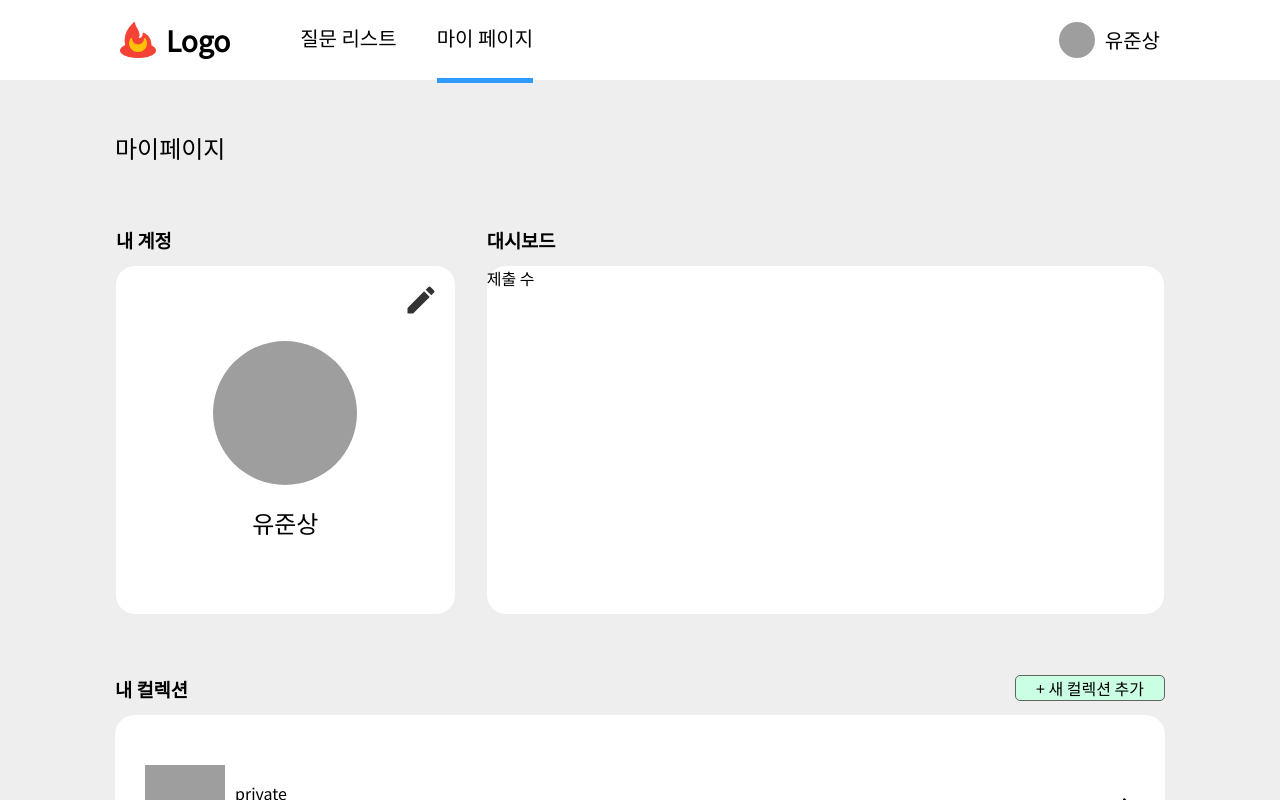
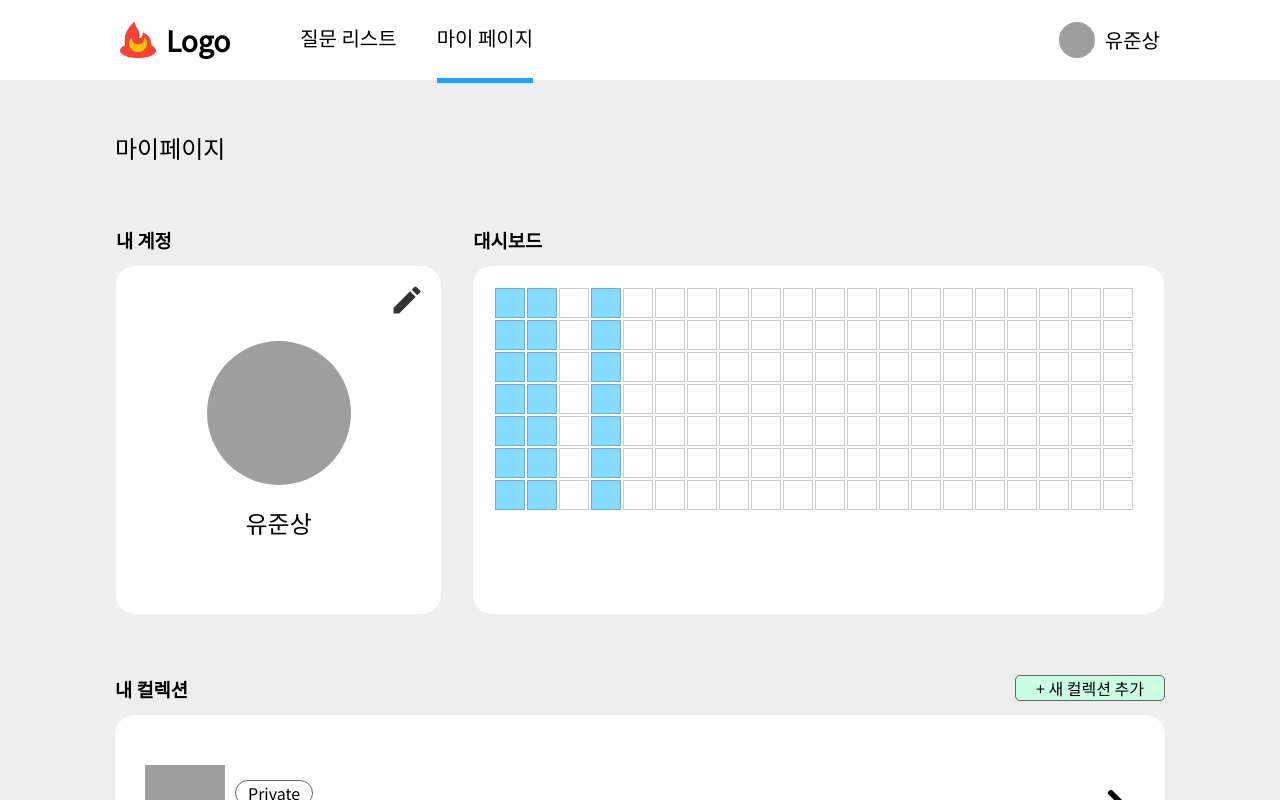
Before and after one commit to Interview-Master-Project/FrontEnd-JS, a Next.js app: page /mypage in a window 1280 px wide. Built offline with nearby package versions, Linux system fonts and the light colour scheme; grey boxes are pictures that could not be loaded.

Commit message:
Feat: 잔디밭 로직 거의 완성

```diff
--- a/next.config.mjs
+++ b/next.config.mjs
@@ -16,6 +16,7 @@ const nextConfig = {
       "cloudflare-ipfs.com",
       "avatars.githubusercontent.com",
       "loremflickr.com",
+      "via.placeholder.com",
     ], // 허용할 도메인 목록을 지정
     remotePatterns: [
       {
--- a/package.json
+++ b/package.json
@@ -11,6 +11,7 @@
   "dependencies": {
     "axios": "^1.7.7",
     "classnames": "^2.5.1",
+    "dayjs": "^1.11.13",
     "next": "14.2.6",
     "react": "^18",
     "react-dom": "^18",
--- a/src/app/(afterLogin)/mypage/_component/Collections.tsx
+++ b/src/app/(afterLogin)/mypage/_component/Collections.tsx
@@ -27,6 +27,18 @@ export default function Collections() {
       isPrivate: true,
       title: faker.lorem.words(3),
     },
+    {
+      id: 4,
+      image: faker.image.urlLoremFlickr(),
+      isPrivate: true,
+      title: faker.lorem.words(3),
+    },
+    {
+      id: 5,
+      image: faker.image.urlLoremFlickr(),
+      isPrivate: true,
+      title: faker.lorem.words(3),
+    },
   ];
 
   return (
@@ -43,18 +55,15 @@ export default function Collections() {
             className={styles.collection}
           >
             <div className={styles.collectionInfo}>
-              <Image
-                src={image}
-                alt={`컬렉션id:${id}`}
-                width={80}
-                height={80}
-              />
+              <Image src={image} alt={`컬렉션_${id}`} width={80} height={80} />
               <div>
-                <span>{isPrivate ? "private" : "public"}</span>
+                <div className={styles.collectionAccess}>
+                  <span>{isPrivate ? "Private" : "Public"}</span>
+                </div>
                 <h4>{title}</h4>
               </div>
             </div>
-            <FaChevronRight />
+            <FaChevronRight className={styles.rightIcon} />
           </Link>
         );
       })}
--- /dev/null
+++ b/src/app/(afterLogin)/mypage/_component/DashBoard.tsx
@@ -0,0 +1,61 @@
+import styles from "./dashBoard.module.scss";
+import cx from "classnames";
+import dayOfYear from "dayjs/plugin/dayOfYear";
+import "dayjs/locale/ko";
+import dayjs from "dayjs";
+
+dayjs.locale("ko");
+dayjs.extend(dayOfYear);
+
+export default function DashBoard() {
+  const CHECK_ROW = 7; // 열 개수(고정)
+  const CHECK_COL = 20; // 행 개수(유동)
+
+  // dummy data
+  const data = [
+    { date: "2024-09-09", count: 5 },
+    { date: "2024-09-08", count: 7 },
+    { date: "2024-09-07", count: 0 },
+    { date: "2024-09-06", count: 2 },
+    { date: "2024-09-05", count: 0 },
+    { date: "2024-09-04", count: 0 },
+  ];
+
+  // date를 모눈종이 인덱스 숫자화 (by 현재 날짜)
+  // 오늘이 "2024-09-09" 이고 date가 "2024-09-08" 이라면 252 - 253 + CHECK_ROW * CHECK_COL
+  const formatDate = (date: string) => dayjs(date).dayOfYear();
+  // console.log(
+  //   formatDate("2024-09-08") -
+  //     formatDate(dayjs().format("YYYY-MM-DD")) +
+  //     CHECK_ROW * CHECK_COL
+  // );
+
+  return (
+    <div className={styles.dashboard}>
+      <h3>대시보드</h3>
+      <table className={styles.board}>
+        <tbody>
+          {Array.from({ length: CHECK_ROW }).map((_, rowIndex) => (
+            <tr key={rowIndex}>
+              {Array.from({ length: CHECK_COL }).map((_, colIndex) => {
+                const dataIndex = colIndex;
+                const currentData = data[dataIndex];
+
+                return (
+                  <td
+                    key={rowIndex}
+                    className={cx(
+                      currentData &&
+                        currentData.count !== 0 &&
+                        styles.boardColored
+                    )}
+                  ></td>
+                );
+              })}
+            </tr>
+          ))}
+        </tbody>
+      </table>
+    </div>
+  );
+}
--- a/src/app/(afterLogin)/mypage/_component/MyAccount.tsx
+++ b/src/app/(afterLogin)/mypage/_component/MyAccount.tsx
@@ -12,7 +12,7 @@ export default function MyAccount() {
   // dummy data
   const user = {
     username: "유준상",
-    image: faker.image.urlLoremFlickr(),
+    image: faker.image.avatarGitHub(),
   };
 
   const handleDropdown = () => {
--- a/src/app/(afterLogin)/mypage/_component/collections.module.scss
+++ b/src/app/(afterLogin)/mypage/_component/collections.module.scss
@@ -4,7 +4,7 @@
   background-color: #fff;
   border-radius: 20px;
   width: 100%;
-  height: 460px;
+  min-height: 120px;
   padding: 30px;
 
   position: relative;
@@ -42,3 +42,15 @@
 .collectionInfo {
   gap: 10px;
 }
+
+.collectionAccess {
+  display: inline-block;
+  padding: 0 12px;
+  border: 1px solid $layout;
+  border-radius: 15px;
+}
+
+.rightIcon {
+  width: 36px;
+  height: 36px;
+}
--- /dev/null
+++ b/src/app/(afterLogin)/mypage/_component/dashBoard.module.scss
@@ -0,0 +1,33 @@
+@import "../../../../styles/colors";
+
+.dashboard {
+  flex: 2;
+  background-color: #fff;
+  border: 1px solid #eee;
+  border-radius: 20px;
+  padding: 20px;
+
+  position: relative;
+
+  & > h3 {
+    position: absolute;
+    top: -40px;
+    left: 0;
+  }
+}
+
+.board {
+  & tr {
+    border: 1px solid rgba(0, 0, 0, 0.2);
+
+    & td {
+      width: 30px;
+      height: 30px;
+      border: 1px solid rgba(0, 0, 0, 0.2);
+    }
+  }
+}
+
+.boardColored {
+  background-color: $theme-base;
+}
--- a/src/app/(afterLogin)/mypage/page.module.scss
+++ b/src/app/(afterLogin)/mypage/page.module.scss
@@ -16,18 +16,3 @@
   height: 350px;
   gap: 30px;
 }
-
-.userLog {
-  flex: 2;
-  background-color: #fff;
-  border: 1px solid #eee;
-  border-radius: 20px;
-
-  position: relative;
-
-  & > h3 {
-    position: absolute;
-    top: -40px;
-    left: 0;
-  }
-}
--- a/src/app/(afterLogin)/mypage/page.tsx
+++ b/src/app/(afterLogin)/mypage/page.tsx
@@ -1,5 +1,6 @@
 import styles from "./page.module.scss";
 import MyAccount from "./_component/MyAccount";
+import DashBoard from "./_component/DashBoard";
 import Collections from "./_component/Collections";
 
 export default function Page() {
@@ -8,10 +9,7 @@ export default function Page() {
       <div className={styles.title}>마이페이지</div>
       <div className={styles.userInfo}>
         <MyAccount />
-        <div className={styles.userLog}>
-          <h3>대시보드</h3>
-          <div>제출 수</div>
-        </div>
+        <DashBoard />
       </div>
       <Collections />
     </main>
```
Also changed, not shown: 1 other file (tests, documents, lock files or other folders).
